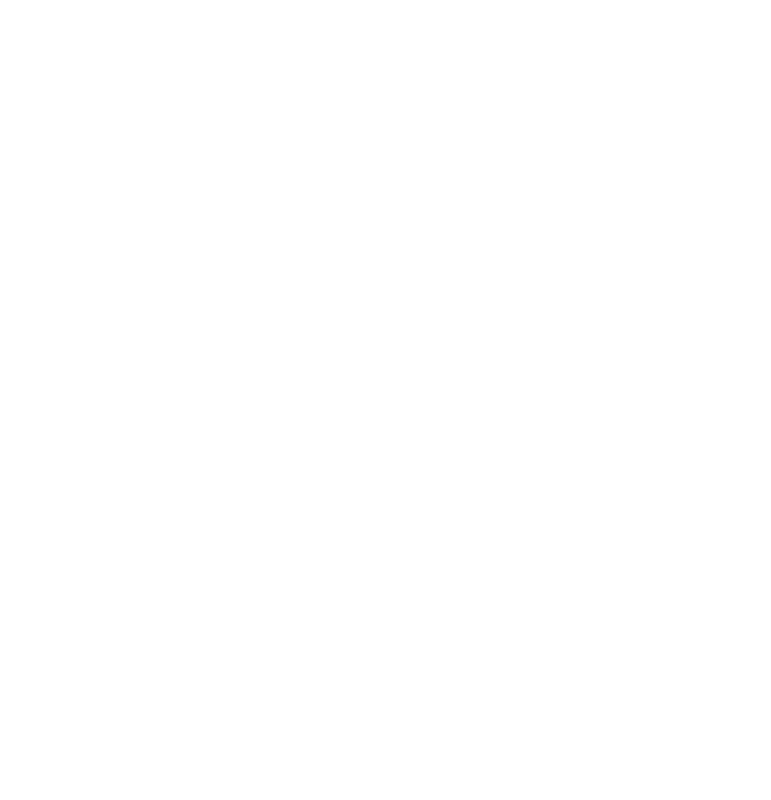
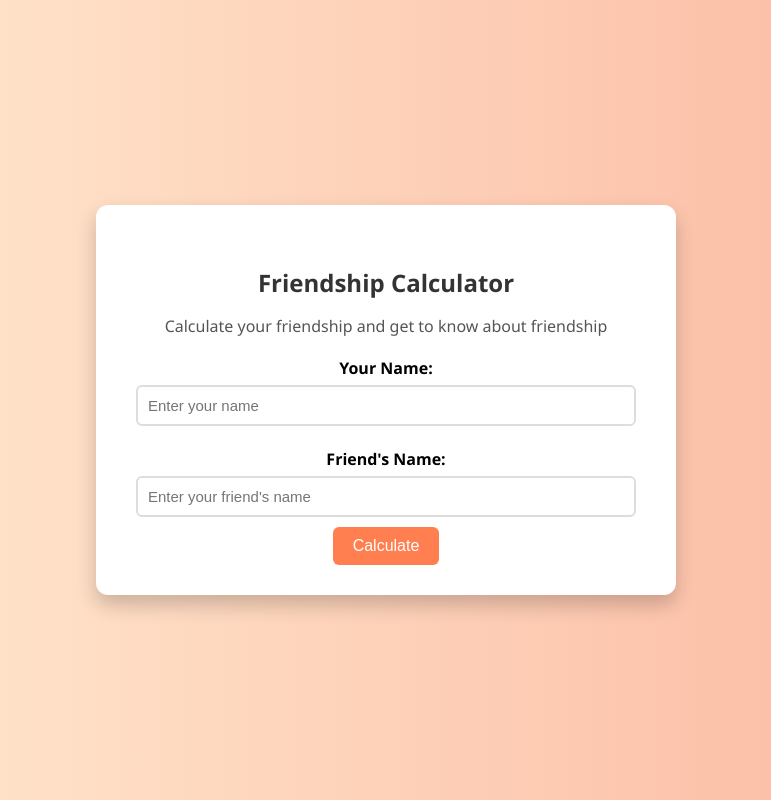
Before and after one commit to Santhoji07/Friendship-Calcualtor, a plain HTML site: page index.html in a window 1280 px wide. Shown: the whole page, without its empty margins (254-1025 px from the left). Drawn offline with Linux system fonts and the light colour scheme.

Commit message:
Initial commit

```diff
--- a/index.html
+++ b/index.html
@@ -1,11 +1,18 @@
-<!DOCTYPE html>
-<html lang="en">
 <head>
     <meta charset="UTF-8">
-    <meta name="viewport" content="width=1, initial-scale=1.0">
-    <title>Document</title>
+    <meta name="viewport" content="width=device-width, initial-scale=1.0">
+    <title>Friendship Calculator</title>
+    <link rel="stylesheet" href="style.css">
 </head>
 <body>
-
+    <div class="container">
+        <h4>Friendship Calculator</h4>
+        <p>Calculate your friendship and get to know about friendship</p>
+        <label for="name1">Your Name:</label>
+        <input type="text" id="name1" placeholder="Enter your name">
+        <label for="name2">Friend's Name:</label>
+        <input type="text" id="name2" placeholder="Enter your friend's name">
+        <button id="calculate" onclick="cal()">Calculate</button>
+    </div>
+    <script src="script.js"></script>
 </body>
-</html>
--- /dev/null
+++ b/script.js
@@ -0,0 +1,9 @@
+function cal(){
+    var mname = document.getElementById("name1").value;
+    var fname = document.getElementById("name2").value;
+
+    var result=Math.random()*100;
+
+    par.innerHTML = "The compatibility between " + mname + " and " + fname + " is " + result.toFixed(2) + "%";
+
+}
--- /dev/null
+++ b/style.css
@@ -0,0 +1,65 @@
+/* style.css */
+
+body {
+    font-family: 'Segoe UI', Tahoma, Geneva, Verdana, sans-serif;
+    background: linear-gradient(to right, #ffecd2, #fcb69f);
+    margin: 0;
+    padding: 0;
+    display: flex;
+    justify-content: center;
+    align-items: center;
+    height: 100vh;
+}
+
+.container {
+    background-color: white;
+    padding: 30px 40px;
+    border-radius: 12px;
+    box-shadow: 0 10px 20px rgba(0, 0, 0, 0.2);
+    text-align: center;
+    width: 90%;
+    max-width: 500px;
+}
+
+h4 {
+    font-size: 24px;
+    margin-bottom: 10px;
+    color: #333;
+}
+
+p {
+    font-size: 16px;
+    color: #555;
+    margin-bottom: 20px;
+}
+
+label {
+    display: block;
+    margin: 12px 0 6px;
+    font-weight: bold;
+}
+
+input[type="text"] {
+    width: 100%;
+    padding: 10px;
+    border: 2px solid #ddd;
+    border-radius: 6px;
+    outline: none;
+    margin-bottom: 10px;
+    font-size: 15px;
+}
+
+button {
+    padding: 10px 20px;
+    background-color: #ff7f50;
+    border: none;
+    border-radius: 6px;
+    color: white;
+    font-size: 16px;
+    cursor: pointer;
+    transition: background 0.3s ease;
+}
+
+button:hover {
+    background-color: #ff5722;
+}
```
